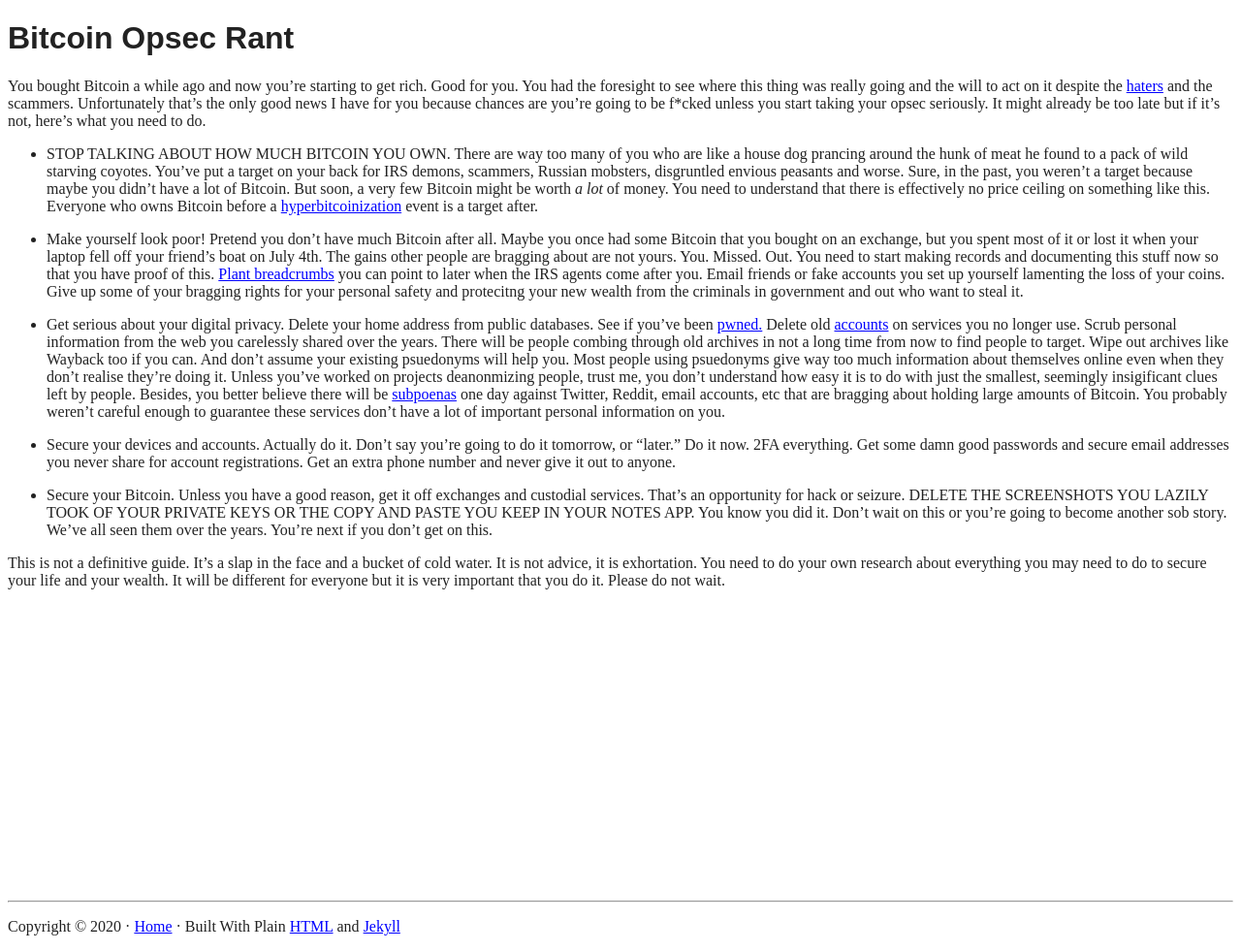
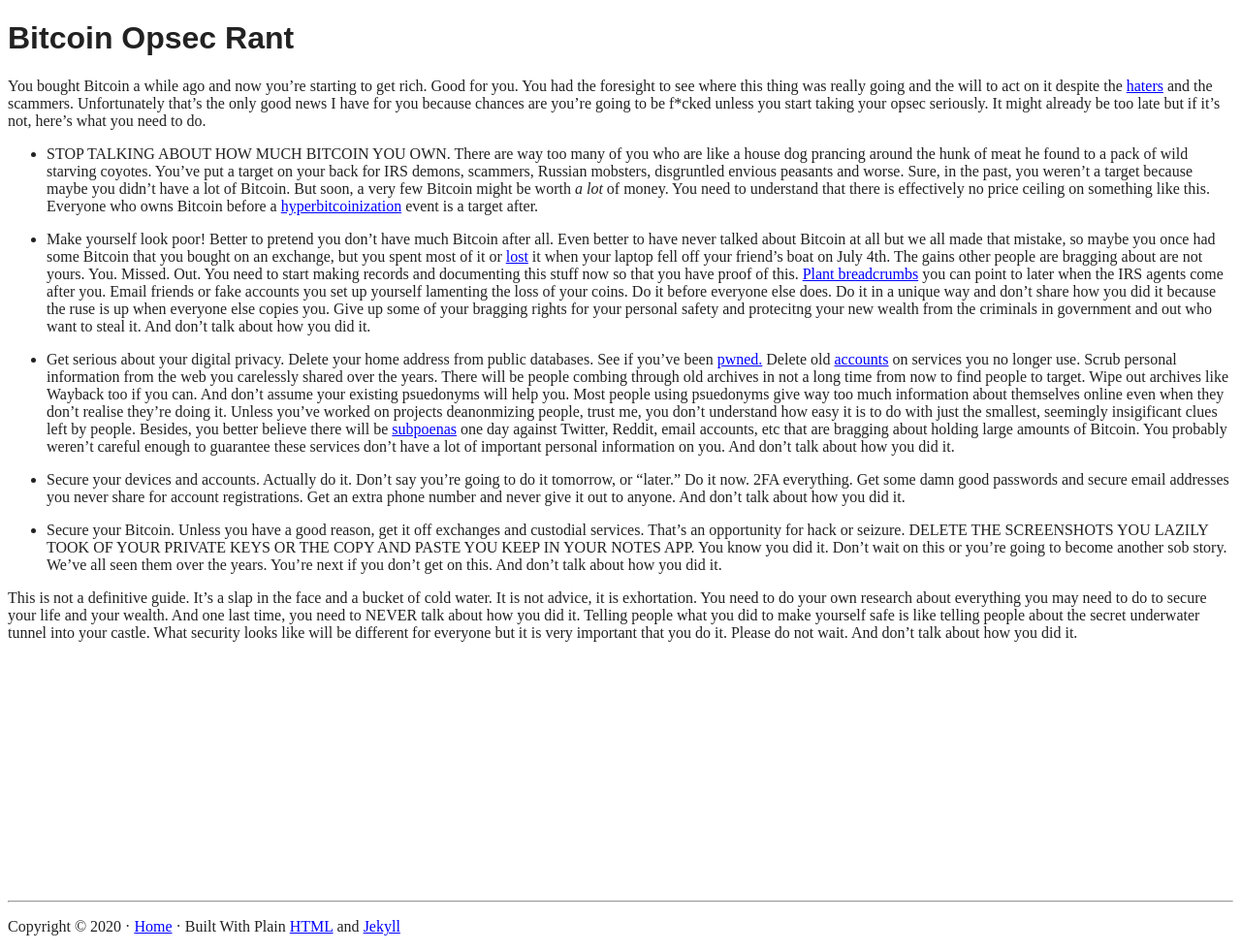
Before and after one commit to makgill/deryk, a Jekyll site: the page built from _posts/2020-12-19-opsec-rant.md, in a window 1280 px wide. Shown: the whole page at 97% size. Built offline with Jekyll 4.4.1, drawn with Linux system fonts in a browser that asks for light colours.

Commit message:
Update 2020-12-19-opsec-rant.md

```diff
--- a/_posts/2020-12-19-opsec-rant.md
+++ b/_posts/2020-12-19-opsec-rant.md
@@ -12,13 +12,13 @@
 
 - STOP TALKING ABOUT HOW MUCH BITCOIN YOU OWN. There are way too many of you who are like a house dog prancing around the hunk of meat he found to a pack of wild starving coyotes. You've put a target on your back for IRS demons, scammers, Russian mobsters, disgruntled envious peasants and worse. Sure, in the past, you weren't a target because maybe you didn't have a lot of Bitcoin. But soon, a very few Bitcoin might be worth *a lot* of money. You need to understand that there is effectively no price ceiling on something like this. Everyone who owns Bitcoin before a [hyperbitcoinization](https://nakamotoinstitute.org/mempool/hyperbitcoinization/) event is a target after.
 
-- Make yourself look poor! Pretend you don't have much Bitcoin after all. Maybe you once had some Bitcoin that you bought on an exchange, but you spent most of it or lost it when your laptop fell off your friend's boat on July 4th. The gains other people are bragging about are not yours. You. Missed. Out. You need to start making records and documenting this stuff now so that you have proof of this. [Plant breadcrumbs](https://twitter.com/marttimalmi/status/1339908801349230592) you can point to later when the IRS agents come after you. Email friends or fake accounts you set up yourself lamenting the loss of your coins. Give up some of your bragging rights for your personal safety and protecitng your new wealth from the criminals in government and out who want to steal it.
+- Make yourself look poor! Better to pretend you don't have much Bitcoin after all. Even better to have never talked about Bitcoin at all but we all made that mistake, so maybe you once had some Bitcoin that you bought on an exchange, but you spent most of it or [lost](https://twitter.com/FukNoCoiners/status/1340085207139897344) it when your laptop fell off your friend's boat on July 4th. The gains other people are bragging about are not yours. You. Missed. Out. You need to start making records and documenting this stuff now so that you have proof of this. [Plant breadcrumbs](https://twitter.com/marttimalmi/status/1339908801349230592) you can point to later when the IRS agents come after you. Email friends or fake accounts you set up yourself lamenting the loss of your coins. Do it before everyone else does. Do it in a unique way and don't share how you did it because the ruse is up when everyone else copies you. Give up some of your bragging rights for your personal safety and protecitng your new wealth from the criminals in government and out who want to steal it. And don't talk about how you did it.
 
 - Get serious about your digital privacy. Delete your home address from public databases. See if you've been [pwned.](https://haveibeenpwned.com/) Delete old [accounts](https://www.coindesk.com/how-roger-ver-hacked-what-he-did-stop-it) on services you no longer use.
-Scrub personal information from the web you carelessly shared over the years. There will be people combing through old archives in not a long time from now to find people to target. Wipe out archives like Wayback too if you can. And don't assume your existing psuedonyms will help you. Most people using psuedonyms give way too much information about themselves online even when they don't realise they're doing it. Unless you've worked on projects deanonmizing people, trust me, you don't understand how easy it is to do with just the smallest, seemingly insigificant clues left by people. Besides, you better believe there will be [subpoenas](https://www.gwern.net/docs/sr/2015-03-30-gwern-redditsubpoena.html) one day against Twitter, Reddit, email accounts, etc that are bragging about holding large amounts of Bitcoin. You probably weren't careful enough to guarantee these services don't have a lot of important personal information on you.
+Scrub personal information from the web you carelessly shared over the years. There will be people combing through old archives in not a long time from now to find people to target. Wipe out archives like Wayback too if you can. And don't assume your existing psuedonyms will help you. Most people using psuedonyms give way too much information about themselves online even when they don't realise they're doing it. Unless you've worked on projects deanonmizing people, trust me, you don't understand how easy it is to do with just the smallest, seemingly insigificant clues left by people. Besides, you better believe there will be [subpoenas](https://www.gwern.net/docs/sr/2015-03-30-gwern-redditsubpoena.html) one day against Twitter, Reddit, email accounts, etc that are bragging about holding large amounts of Bitcoin. You probably weren't careful enough to guarantee these services don't have a lot of important personal information on you. And don't talk about how you did it.
 
-- Secure your devices and accounts. Actually do it. Don't say you're going to do it tomorrow, or "later." Do it now. 2FA everything. Get some damn good passwords and secure email addresses you never share for account registrations. Get an extra phone number and never give it out to anyone.
+- Secure your devices and accounts. Actually do it. Don't say you're going to do it tomorrow, or "later." Do it now. 2FA everything. Get some damn good passwords and secure email addresses you never share for account registrations. Get an extra phone number and never give it out to anyone. And don't talk about how you did it.
 
-- Secure your Bitcoin. Unless you have a good reason, get it off exchanges and custodial services. That's an opportunity for hack or seizure. DELETE THE SCREENSHOTS YOU LAZILY TOOK OF YOUR PRIVATE KEYS OR THE COPY AND PASTE YOU KEEP IN YOUR NOTES APP. You know you did it. Don't wait on this or you're going to become another sob story. We've all seen them over the years. You're next if you don't get on this.
+- Secure your Bitcoin. Unless you have a good reason, get it off exchanges and custodial services. That's an opportunity for hack or seizure. DELETE THE SCREENSHOTS YOU LAZILY TOOK OF YOUR PRIVATE KEYS OR THE COPY AND PASTE YOU KEEP IN YOUR NOTES APP. You know you did it. Don't wait on this or you're going to become another sob story. We've all seen them over the years. You're next if you don't get on this. And don't talk about how you did it.
 
-This is not a definitive guide. It's a slap in the face and a bucket of cold water. It is not advice, it is exhortation. You need to do your own research about everything you may need to do to secure your life and your wealth. It will be different for everyone but it is very important that you do it. Please do not wait.
+This is not a definitive guide. It's a slap in the face and a bucket of cold water. It is not advice, it is exhortation. You need to do your own research about everything you may need to do to secure your life and your wealth. And one last time, you need to NEVER talk about how you did it. Telling people what you did to make yourself safe is like telling people about the secret underwater tunnel into your castle. What security looks like will be different for everyone but it is very important that you do it. Please do not wait. And don't talk about how you did it.
```
